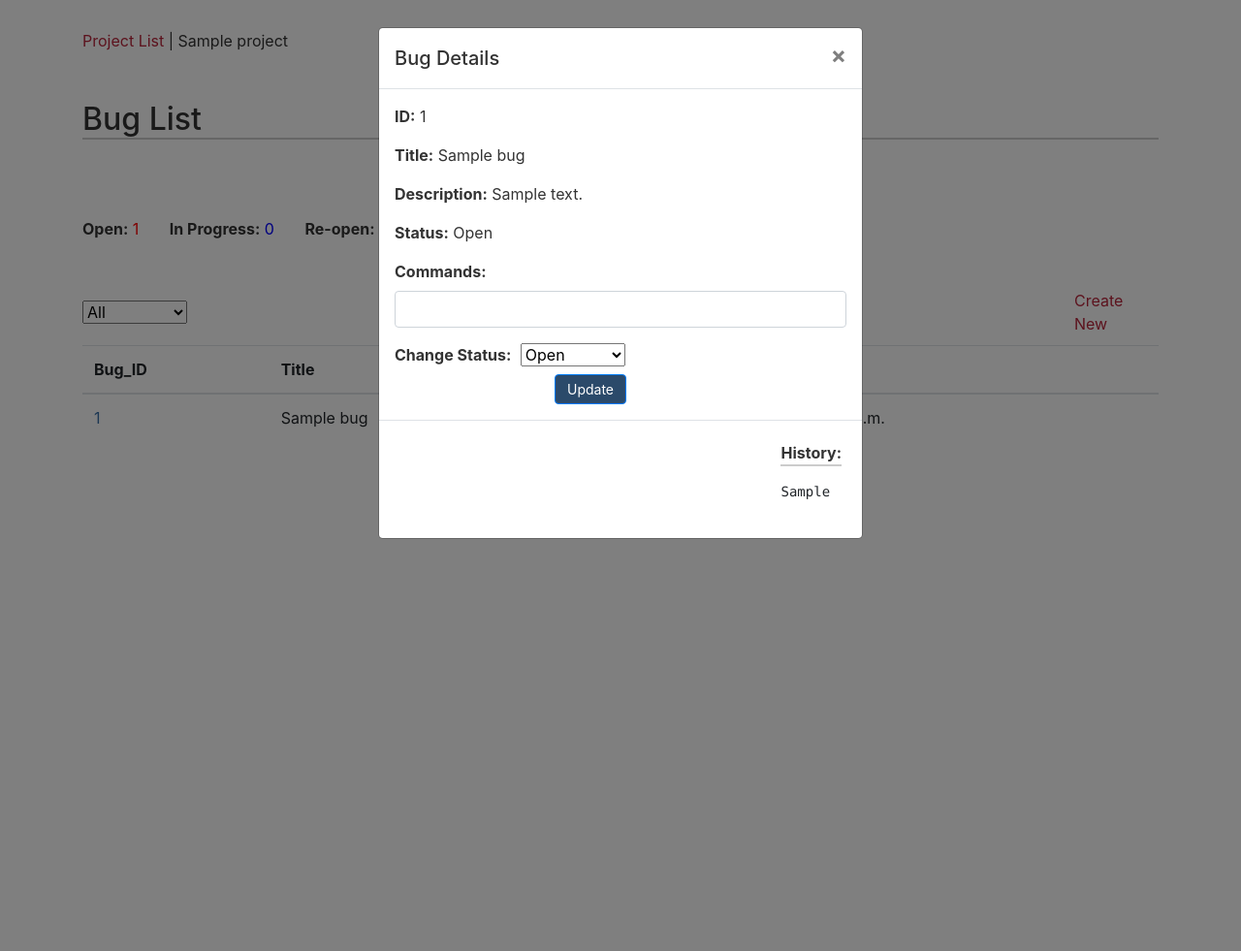
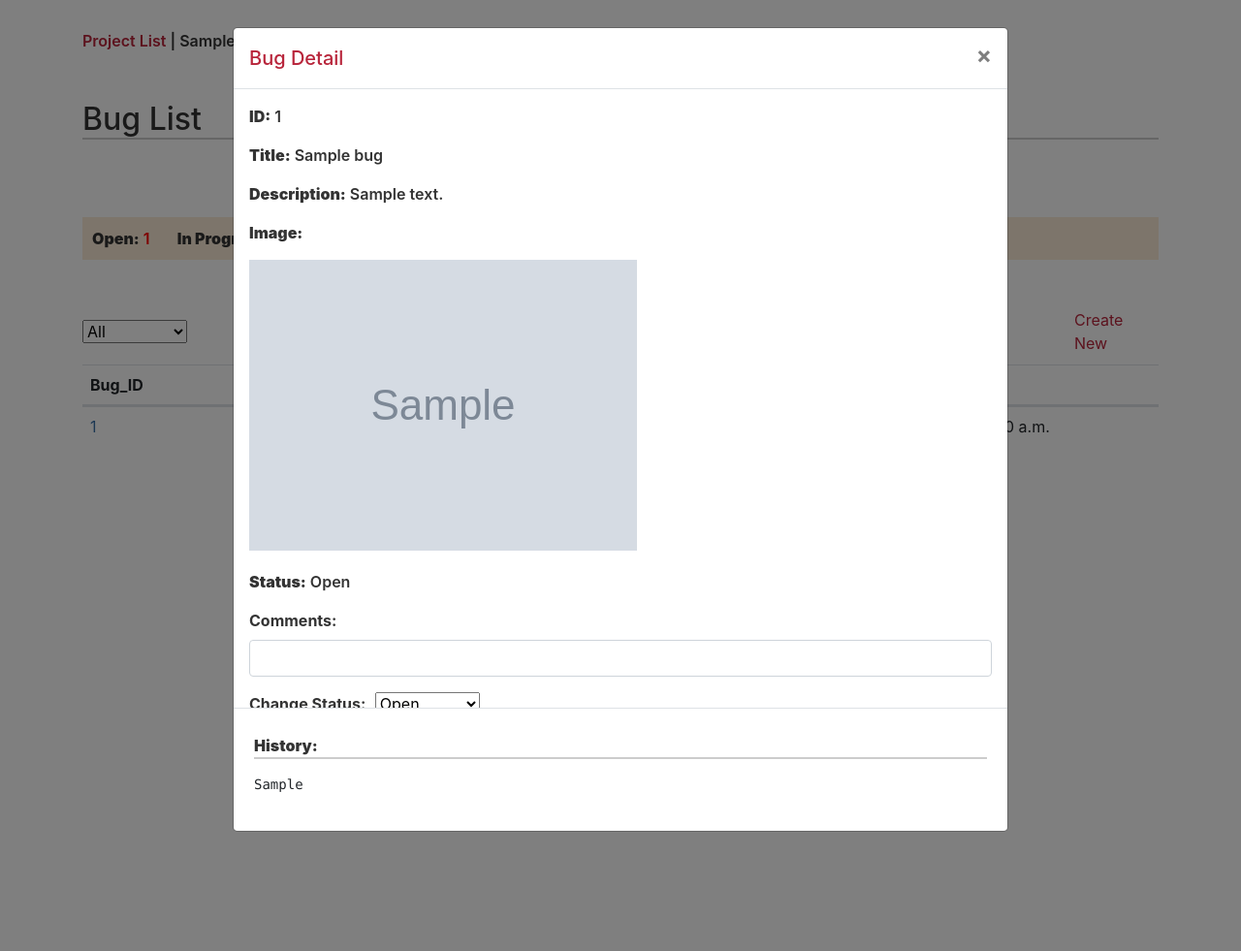
Before and after one commit to naufal-m/Django-Bug-Tracker-Application, a Django app: page /projects/bugs/1/ in a window 1280 px wide, after a click that opens the changed part. Shown: the whole page at 97% size. Run offline with Django 4.2, Linux system fonts and the light colour scheme; tables that the repository leaves empty hold one stand-in row (values such as "Sample post"); grey boxes marked "Sample" are stand-in pictures; some libraries are stand-ins or nearby versions.

Commit message:
image attachment in create new bugs, delete project and css changes

```diff
--- a/BugTracker/BugTracker/settings.py
+++ b/BugTracker/BugTracker/settings.py
@@ -128,3 +128,6 @@
 # https://docs.djangoproject.com/en/4.2/ref/settings/#default-auto-field
 
 DEFAULT_AUTO_FIELD = 'django.db.models.BigAutoField'
+
+MEDIA_URL = '/media/'
+MEDIA_ROOT = os.path.join(BASE_DIR, 'media')
--- a/BugTracker/BugTracker/urls.py
+++ b/BugTracker/BugTracker/urls.py
@@ -16,6 +16,8 @@
 """
 from django.contrib import admin
 from django.urls import path, include
+from django.conf import settings
+from django.conf.urls.static import static
 
 urlpatterns = [
     path('admin/', admin.site.urls),
@@ -23,3 +25,6 @@
         path('projects/', include('bugs.urls')),
         path('create/', include('bugs.urls')),
 ]
+
+if settings.DEBUG:
+    urlpatterns += static(settings.MEDIA_URL, document_root=settings.MEDIA_ROOT)
--- a/BugTracker/bugs/forms.py
+++ b/BugTracker/bugs/forms.py
@@ -4,7 +4,7 @@
 class BugForm(forms.ModelForm):
     class Meta:
         model = Bug
-        fields = ['title', 'description']
+        fields = ['title', 'description', 'images']
         exclude = ['bug_id']
 
 class ProjectForm(forms.ModelForm):
--- a/BugTracker/bugs/static/css/custom.css
+++ b/BugTracker/bugs/static/css/custom.css
@@ -1,6 +1,16 @@
 /* Custom Text Color */
 body {
     color: #333;
+    font-family: -apple-system,BlinkMacSystemFont,"Segoe UI",Roboto,"Helvetica Neue",Arial,"Noto Sans",
+    sans-serif,"Apple Color Emoji","Segoe UI Emoji","Segoe UI Symbol","Noto Color Emoji";
+}
+
+body p {
+    font-weight: 600;
+}
+
+input[type="file"] {
+    padding-left: 10px;
 }
 
 /* Custom Button Styles */
@@ -51,3 +61,71 @@
 .project-head-title {
     font-size: 18px:
 }
+
+/* Define fixed width for each column */
+th:nth-child(1),
+td:nth-child(1) {
+    width: 20%;
+}
+
+th:nth-child(2),
+td:nth-child(2) {
+    width: 45%;
+}
+
+.history {
+    padding-top: 10px;
+}
+
+.history div {
+    margin-bottom: 10px; /* Add some space between history entries */
+}
+
+.image-gallery {
+    display: flex;
+    flex-wrap: wrap;
+    justify-content: flex-start;
+    margin-top: 10px;
+}
+
+.thumbnail {
+    margin-right: 10px;
+}
+
+.thumbnail img {
+    max-width: 100px;
+    height: auto;
+    cursor: pointer;
+}
+
+.thumbnail img:hover {
+    border: 1px solid #b8253b;
+}
+
+.bug-image {
+    max-width: 80%;
+    height: auto;
+}
+
+.modal-body {
+    max-height: 65vh; /* Adjust as needed */
+    overflow-y: auto;
+}
+
+/* Increase the width of the modal dialog */
+.modal-dialog {
+    max-width: 800px; /* Set the desired width */
+}
+
+/* Center the modal content within the dialog */
+.modal-content {
+    margin: 0 auto;
+}
+
+.table thead {
+    border-bottom: 3px solid #dee2e6;
+}
+
+.table td, .table th {
+    padding: 0.50rem
+}
--- /dev/null
+++ b/BugTracker/bugs/static/js/imagepopup.js
@@ -0,0 +1,6 @@
+$(document).ready(function () {
+        $('#imageModal').on('show.bs.modal', function (event) {
+            var imageSource = $(event.relatedTarget).attr('href');
+            $(this).find('#largeImage').attr('src', imageSource);
+        });
+    });
--- a/BugTracker/bugs/static/js/statusupdate.js
+++ b/BugTracker/bugs/static/js/statusupdate.js
@@ -7,13 +7,15 @@
         var formData = form.serialize();
 //        var formdata = new FormData(form[0]);
         var url = form.attr('action');
-        var command = form.find('#command').val(); // Get the command value
+        var command = form.find('input[name="command"]').val(); // Get the command value
 
         // Add the command to the formData
         formData += '&command=' + encodeURIComponent(command);
 
         // Append the command to the FormData object
 //        formData.append('command', command);
+
+        console.log('Command Value:', command);
 
         $.ajax({
             type: 'POST',
@@ -28,7 +30,7 @@
                 modal.find('.modal-body .success-message').html(successMessage);
 
                 // Clear the command field
-                form.find('#command').val('');
+                form.find('input[name="command"]').val('');
 
                 // Update the history section
                 var history = $('.history');  // Select the correct history section
--- a/BugTracker/bugs/templates/bugs/base.html
+++ b/BugTracker/bugs/templates/bugs/base.html
@@ -6,16 +6,20 @@
     {% load static %}
     <!-- Include Bootstrap CSS -->
 <link rel="stylesheet" href="https://maxcdn.bootstrapcdn.com/bootstrap/4.5.2/css/bootstrap.min.css">
+    <link rel="stylesheet" href="https://cdnjs.cloudflare.com/ajax/libs/lightbox2/2.11.3/css/lightbox.min.css">
     <link rel="stylesheet" type="text/css" href="{% static 'css/custom.css' %}">
 
 <!-- Include Bootstrap JS and jQuery -->
 <script src="https://ajax.googleapis.com/ajax/libs/jquery/3.5.1/jquery.min.js"></script>
 <script src="https://cdnjs.cloudflare.com/ajax/libs/popper.js/1.16.0/umd/popper.min.js"></script>
 <script src="https://maxcdn.bootstrapcdn.com/bootstrap/4.5.2/js/bootstrap.min.js"></script>
+    <script src="https://cdnjs.cloudflare.com/ajax/libs/lightbox2/2.11.3/js/lightbox.min.js"></script>
 
     <!-- Include your custom JavaScript file -->
 <script src="{% static 'js/statusupdate.js' %}"></script>
 <script src="{% static 'js/statusfilter.js' %}"></script>
+<script src="{% static 'js/imagepopup.js' %}"></script>
+<script src="{% static 'js/deleteproject.js' %}"></script>
 </head>
 <body>
 <div class="container">
--- a/BugTracker/bugs/templates/bugs/bug_list.html
+++ b/BugTracker/bugs/templates/bugs/bug_list.html
@@ -13,7 +13,7 @@
 
 <!-- Display status counts at the top -->
 <div class="status-count">
-    <p><strong>Open:</strong> <span style="color: red;">  {{ open_count }}</span>&nbsp;&nbsp;&nbsp;&nbsp;&nbsp;&nbsp;
+    <p style="background-color: #faebd7; padding: 10px;"><strong>Open:</strong> <span style="color: red;">  {{ open_count }}</span>&nbsp;&nbsp;&nbsp;&nbsp;&nbsp;&nbsp;
         <strong>In Progress:</strong><span style="color: blue;">  {{ in_progress_count }}</span>&nbsp;&nbsp;&nbsp;&nbsp;&nbsp;&nbsp;
         <strong>Re-open:</strong><span style="color: brown;">  {{ reopen_count }}</span>&nbsp;&nbsp;&nbsp;&nbsp;&nbsp;&nbsp;
         <strong>Close:</strong><span style="color: grey;">  {{ close_count }}</span>&nbsp;&nbsp;&nbsp;&nbsp;&nbsp;&nbsp;
@@ -69,7 +69,7 @@
         <div class="modal-dialog" role="document">
             <div class="modal-content">
                 <div class="modal-header">
-                    <h5 class="modal-title" id="bugModalLabel{{ bug.id }}">Bug Details</h5>
+                    <h5 class="modal-title" id="bugModalLabel{{ bug.id }}" style="color: #b8253b;">Bug Detail</h5>
                     <button type="button" class="close" data-dismiss="modal" aria-label="Close">
                         <span aria-hidden="true">&times;</span>
                     </button>
@@ -78,9 +78,29 @@
                     <p><strong>ID:</strong> {{ bug.bug_id }}</p>
                     <p><strong>Title:</strong> {{ bug.title }}</p>
                     <p><strong>Description:</strong> {{ bug.description }}</p>
-                    <p><strong>Status:</strong> {{ bug.status }}</p>
+
+                    <!-- Display the uploaded image -->
+            {% if bug.images %}
+    <p ><strong>Image:</strong></p>
+    <a href="{{ bug.images.url }}" data-lightbox="bug-gallery" data-title="Bug Image">
+        <img src="{{ bug.images.url }}" alt="Bug Image" class="bug-image">
+    </a>
+{% endif %}
+
+<!-- Image Modal -->
+<div class="modal fade" id="imageModal" tabindex="-1" role="dialog" aria-labelledby="imageModalLabel" aria-hidden="true">
+    <div class="modal-dialog modal-lg">
+        <div class="modal-content">
+            <div class="modal-body">
+                <img src="" alt="Bug Image" class="img-fluid" id="largeImage">
+            </div>
+        </div>
+    </div>
+</div>
+
+                    <p style="margin-top: 20px;"><strong>Status:</strong> {{ bug.status }}</p>
                     <div class="form-group">
-        <label for="command"><strong>Commands:</strong></label>
+        <label for="command"><strong>Comments:</strong></label>
         <input type="text" class="form-control" name="command" id="commandInput">
     </div>
 
@@ -93,8 +113,8 @@
                         <option value="{{ choice.0 }}">{{ choice.1 }}</option>
                         {% endfor %}
                     </select>
-                    <input type="hidden" id="command" name="command" value="{{ command }}">
-                    <button style="background-color: #2b4a6a; padding: 4px 12px 4px 12px; margin-left: 165px;
+                    <input type="hidden" id="command" name="command" value="{{ bug.command }}">
+                    <button style="background-color: #2b4a6a; padding: 4px 12px 4px 12px; margin-left: 450px;
     font-size: 14px;" type="submit" class="btn btn-primary">Update</button>
                 </form>
                     <!-- Success message container -->
@@ -102,7 +122,7 @@
 
                 </div>
                 <div class="modal-footer">
-                 <div class="history" >
+                 <div class="history"  style="flex: 100%;">
                     <p style="border-bottom: 2px solid #ccc;"><strong>History:</strong></p>
 <pre >{{ bug.history }}</pre>
                 </div>
--- a/BugTracker/bugs/urls.py
+++ b/BugTracker/bugs/urls.py
@@ -3,6 +3,7 @@
 
 urlpatterns = [
 path('projects/', views.project_list, name='project_list'),
+path('delete/<int:project_id>/', views.delete_project, name='delete_project'),
     path('projects/create/', views.create_project, name='create_project'),
     path('bugs/<int:project_id>/', views.bug_list, name='bug_list'),
     path('bugs/<int:project_id>/create/', views.create_bug, name='create_bug'),
--- a/BugTracker/bugs/views.py
+++ b/BugTracker/bugs/views.py
@@ -1,4 +1,4 @@
-from django.shortcuts import render, redirect
+from django.shortcuts import render, redirect, get_object_or_404
 from .models import Bug, Project
 from .forms import BugForm, ProjectForm
 from django.http import JsonResponse
@@ -14,6 +14,14 @@
     for project in projects:
         project.code = project.name[:3].upper()
     return render(request,  'bugs/project_list.html', {'projects': projects})
+
+
+def delete_project(request, project_id):
+    if request.method == 'POST':
+        project = Project.objects.get(id=project_id)
+        project.delete()
+        return JsonResponse({'success': True})
+    return JsonResponse({'success': False})
 
 def create_project(request):
     if request.method == 'POST':
@@ -51,7 +59,7 @@
 
 def create_bug(request, project_id):
     if request.method == 'POST':
-        form = BugForm(request.POST)
+        form = BugForm(request.POST, request.FILES)
         if form.is_valid():
             bug = form.save(commit=False)
             bug.project_id = project_id # Set the project_id for the bug
@@ -66,7 +74,7 @@
     if request.method == 'POST':
         bug = Bug.objects.get(id=bug_id)
         new_status = request.POST.get('status')
-        command = request.POST.get('command')
+        command = request.POST.get('command', '')
         current_history = bug.history or ''  # Get the current history or initialize as an empty string
 
         # Convert the current time to the desired timezone
@@ -77,7 +85,7 @@
         # current_time = timezone.localtime(timezone.now())
         formatted_time = current_time.strftime('%d-%m-%Y, %I:%M %p')
 
-        new_history = f"{current_history}\n{formatted_time}: Status updated to {new_status}, Command: {command}"  # Add the new command to the history
+        new_history = f"{current_history}\n{formatted_time}: Status updated to {new_status}, Comment: {command}"  # Add the new command to the history
         bug.history = new_history
 
 # Update the bug status
@@ -85,5 +93,5 @@
         bug.save()
 
         success_message = f'Bug status updated to {new_status}'
-        history_entry = f'{formatted_time}: Status updated to {new_status}, Command: {command}'
+        history_entry = f'{formatted_time}: Status updated to {new_status}, Comment: {command}'
         return JsonResponse({'status': 'success', 'message': success_message, 'history_entry': history_entry})
```
Also changed, not shown: BugTracker/bugs/models.py (+10 -0 lines), BugTracker/bugs/static/css/style.css (+0 -19 lines), BugTracker/bugs/static/js/deleteproject.js (added, +40 -0 lines), BugTracker/bugs/templates/bugs/create_bug.html (+6 -1 lines), BugTracker/bugs/templates/bugs/project_list.html (+33 -1 lines), 1 other file.
